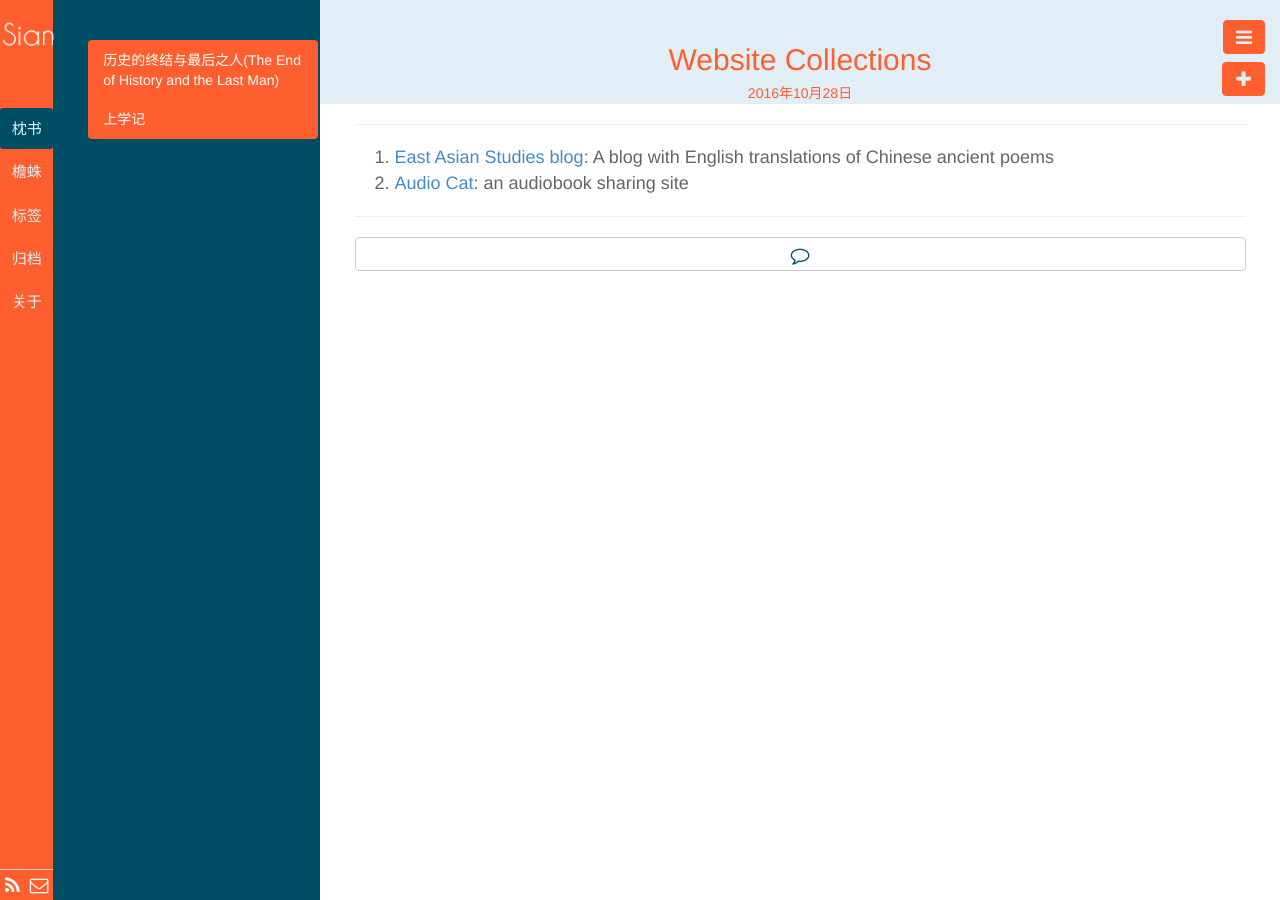
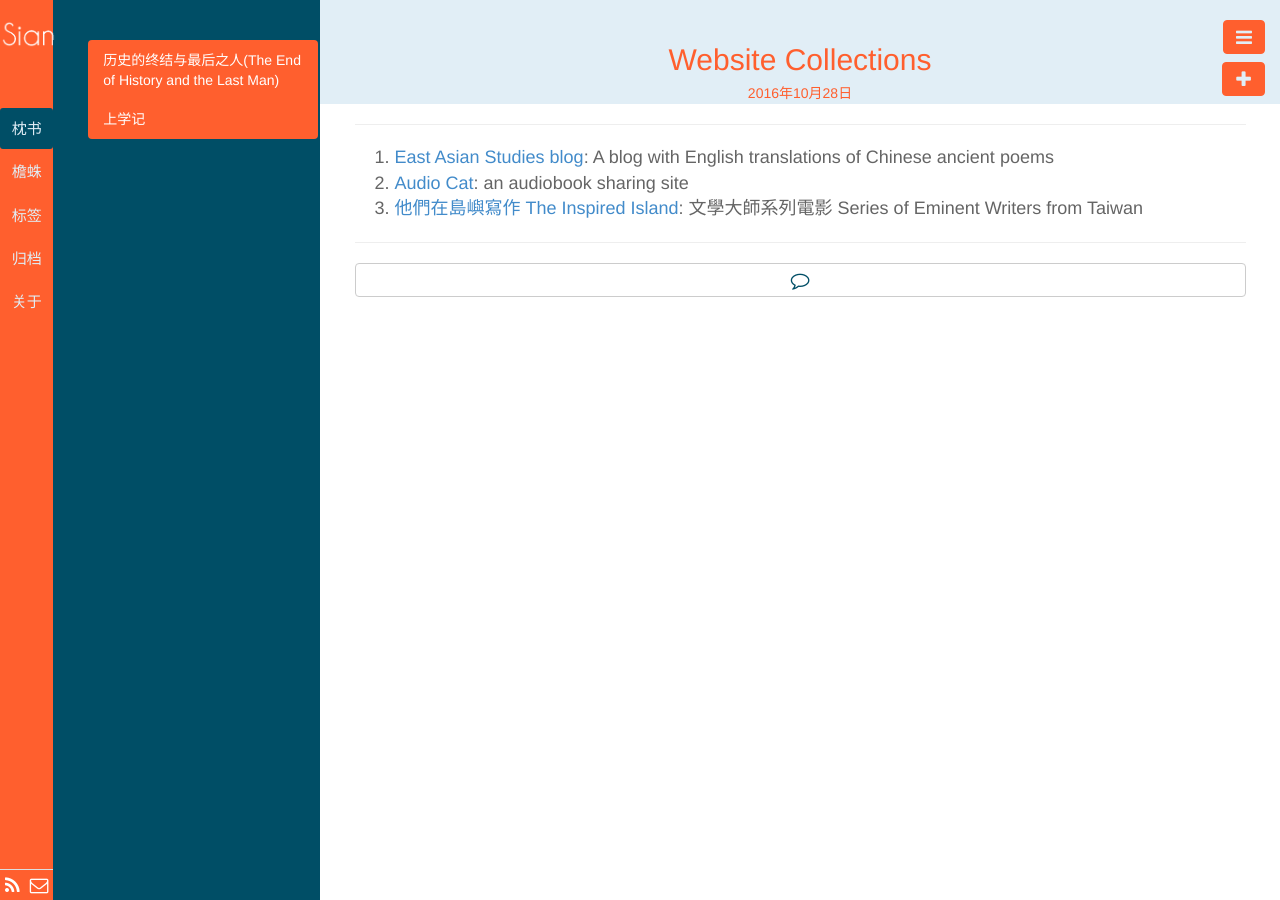
Before and after one commit to mathesse/mathesse.github.io, a Jekyll site: the page built from _posts/檐蛛/2016-10-28-website-collections.md, in a window 1280 px wide. Built offline with Jekyll 4.4.1, drawn with Linux system fonts in a browser that asks for light colours.

Commit message:
collection update

```diff
--- a/_posts/檐蛛/2016-10-28-website-collections.md
+++ b/_posts/檐蛛/2016-10-28-website-collections.md
@@ -10,3 +10,4 @@ description:
 
 1. [East Asian Studies blog](https://eastasiastudent.net "https://eastasiastudent.net"): A blog with English translations of Chinese ancient poems
 2. [Audio Cat](http://audioc.at "http://audioc.at"): an audiobook sharing site
+3. [他們在島嶼寫作 The Inspired Island](http://www.poemmovie.com.tw/home.php "http://www.poemmovie.com.tw/home.php"): 文學大師系列電影 Series of Eminent Writers from Taiwan
```
